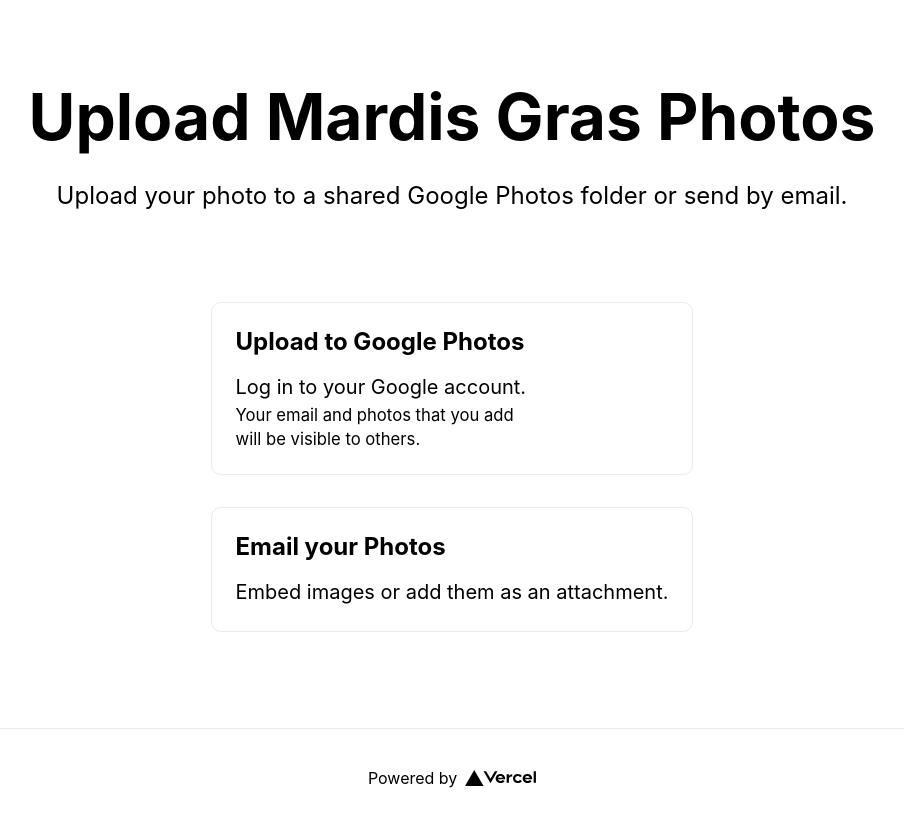
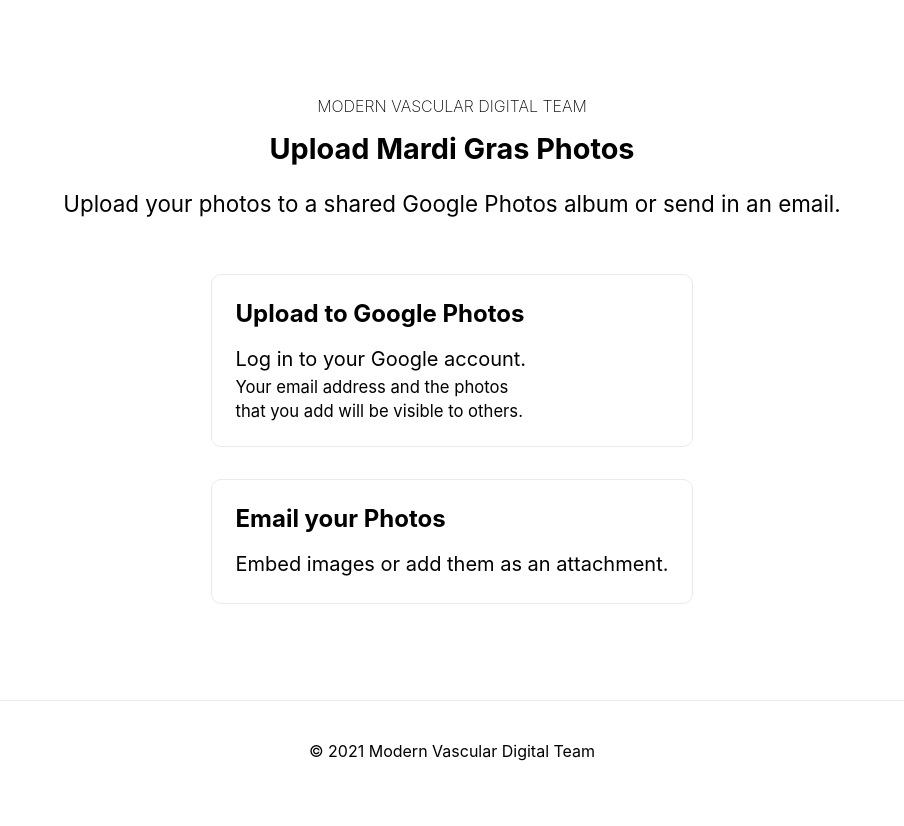
Before and after one commit to mattloniero/photo, a Next.js app: page / in a window 1280 px wide. Shown: the whole page, without its empty margins (188-1092 px from the left). After the commit the page ends 800 px from the top, so only its background shows below. Built offline with nearby package versions, Linux system fonts and the light colour scheme.

Commit message:
Ready to go

```diff
--- a/pages/index.js
+++ b/pages/index.js
@@ -9,17 +9,18 @@
       </Head>
 
       <main>
-        <h1 className="title">Upload Mardis Gras Photos</h1>
-        <p className="description">Upload your photo to a shared Google Photos folder or send by email.</p>
+        <p className="supertitle">Modern Vascular Digital Team</p>
+        <h1 className="title">Upload Mardi Gras Photos</h1>
+        <p className="description">Upload your photos to a shared Google Photos album or send in an email.</p>
 
         <div className="grid">
-          <a href="https://photos.app.goo.gl/fyaR7bK1FAirUkpT6" className="card" target="_blank">
+          <a href="https://photos.app.goo.gl/ncfrYn7RkkxnX3d47" className="card" target="_blank">
             <h3>Upload to Google Photos</h3>
             <p>Log in to your Google account.</p>
-            <p className="disclaimer"><small>Your email and photos that you add will be visible to others.</small></p>
+            <p className="disclaimer"><small>Your email address and the photos that you add will be visible to others.</small></p>
           </a>
 
-          <a href="mailto:mloniero@gmail.com" className="card">
+          <a href="mailto:sashe@nobilitymail.com?subject=Digital%20Team%20Mardi%20Gras%20Photos&body=I%20will%20attach%20my%20Mardi%20Gras%20photos%20to%20this%20email." className="card">
             <h3>Email your Photos</h3>
             <p>Embed images or add them as an attachment.</p>
           </a>
@@ -28,13 +29,8 @@
       </main>
 
       <footer>
-        <a
-          href="https://vercel.com?utm_source=create-next-app&utm_medium=default-template&utm_campaign=create-next-app"
-          target="_blank"
-          rel="noopener noreferrer"
-        >
-          Powered by{' '}
-          <img src="/vercel.svg" alt="Vercel" className="logo" />
+        <a href="https://modernvascular.com/patient-stories-thomas/">
+          &copy; 2021 Modern Vascular Digital Team
         </a>
       </footer>
 
@@ -49,7 +45,7 @@
         }
 
         main {
-          padding: 5rem 0;
+          padding: 1rem 0;
           flex: 1;
           display: flex;
           flex-direction: column;
@@ -81,6 +77,13 @@
           text-decoration: none;
         }
 
+        .supertitle,
+        .footer a {
+          font-size: 1em;
+          text-transform: uppercase;
+          font-weight: 200;
+        }
+
         .title a {
           color: #0070f3;
           text-decoration: none;
@@ -95,17 +98,18 @@
         .title {
           margin: 0;
           line-height: 1.15;
-          font-size: 4rem;
+          font-size: 1.8rem;
         }
 
         .title,
-        .description {
+        .description,
+        .supertitle {
           text-align: center;
         }
 
         .description {
-          line-height: 1.5;
-          font-size: 1.5rem;
+          line-height: 1.4;
+          font-size: 1.4rem;
         }
 
         code {
@@ -124,7 +128,7 @@
           flex-wrap: wrap;
 
           max-width: 60ch;
-          margin-top: 3rem;
+          margin-top: 1rem;
         }
 
         .card {
```
